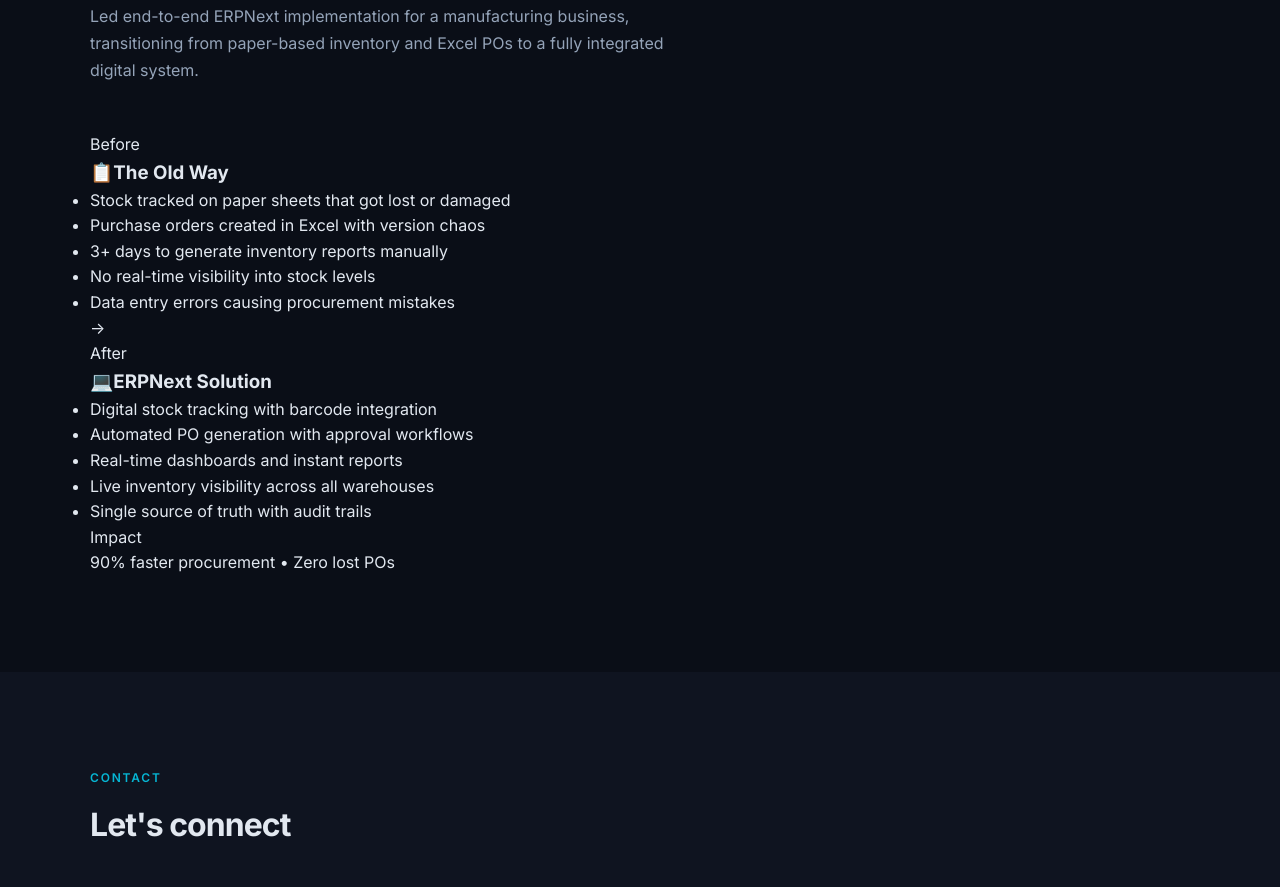
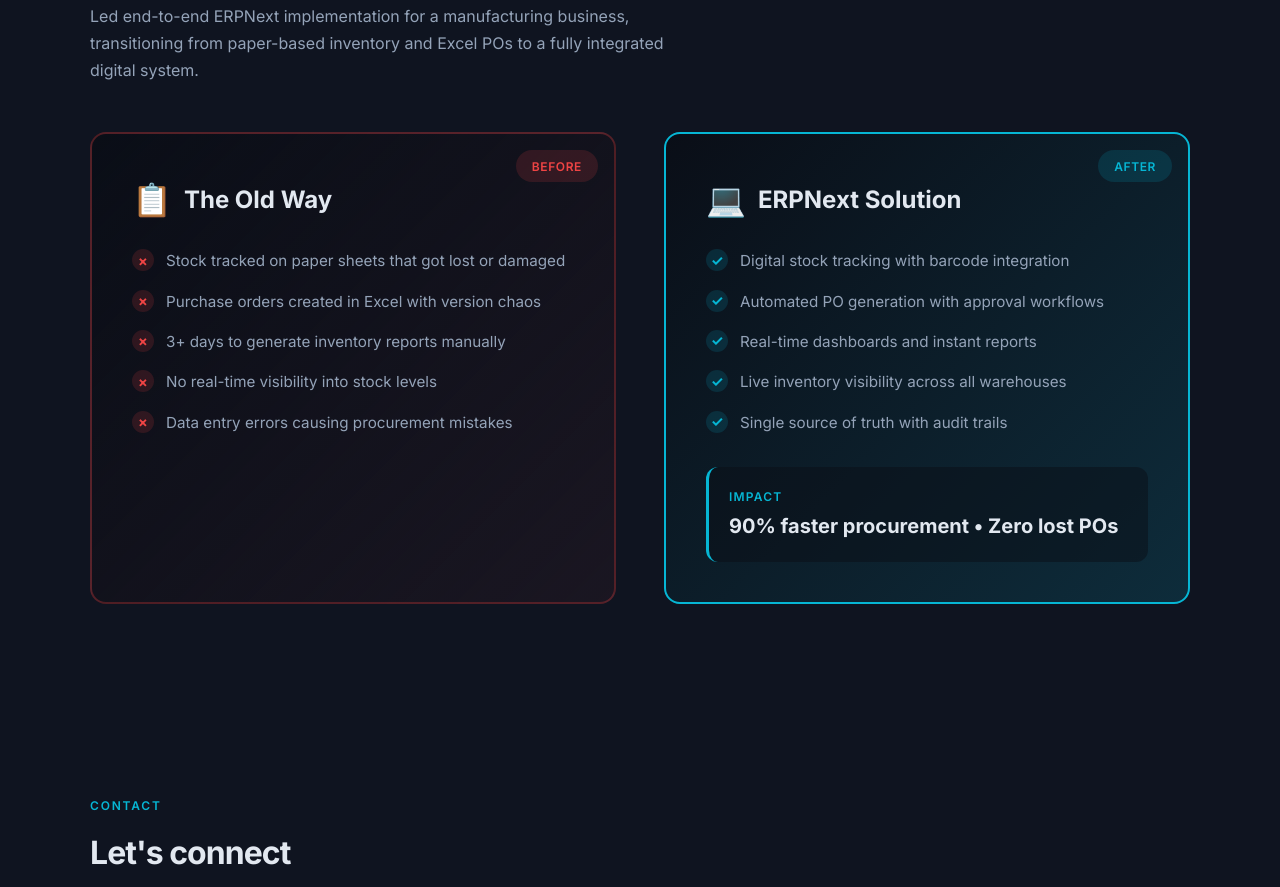
Before and after one commit to adithya-724/resume, a plain HTML site: page index.html in a window 1280 px wide. Shown: the part 4288-5175 px from the top of the page. Drawn offline with Linux system fonts and the light colour scheme.

Commit message:
Add Project Showcase styles

```diff
--- a/css/style.css
+++ b/css/style.css
@@ -167,3 +167,33 @@
   .about-stats{grid-template-columns:1fr 1fr}
   .section-title{font-size:1.65rem}
 }
+/* Project Showcase Section */
+#project-showcase{position:relative;z-index:1;background:var(--bg2);padding:6rem 2rem}
+.project-grid{display:grid;grid-template-columns:1fr 1fr;gap:3rem;max-width:1100px;margin:0 auto}
+.project-card{background:var(--bg);border-radius:16px;padding:2.5rem;position:relative;overflow:hidden;transition:all .4s ease;opacity:0;transform:translateY(40px)}
+.project-card.visible{opacity:1;transform:translateY(0)}
+.project-card.before{border:2px solid rgba(239,68,68,.3);background:linear-gradient(135deg,var(--bg) 0%,rgba(239,68,68,.05) 100%)}
+.project-card.after{border:2px solid var(--accent);background:linear-gradient(135deg,var(--bg) 0%,var(--accent-glow) 100%)}
+.project-card.before:hover{border-color:rgba(239,68,68,.5);transform:translateY(-5px)}
+.project-card.after:hover{border-color:var(--accent);transform:translateY(-5px)}
+.project-badge{position:absolute;top:1rem;right:1rem;padding:.4rem 1rem;border-radius:100px;font-size:.75rem;font-weight:600;text-transform:uppercase;letter-spacing:.05em}
+.project-card.before .project-badge{background:rgba(239,68,68,.15);color:#ef4444}
+.project-card.after .project-badge{background:var(--accent-glow);color:var(--accent)}
+.project-title{font-size:1.5rem;font-weight:700;margin-bottom:1.5rem;display:flex;align-items:center;gap:.75rem}
+.project-icon{font-size:2rem}
+.project-list{list-style:none;display:flex;flex-direction:column;gap:1rem}
+.project-list li{display:flex;align-items:flex-start;gap:.75rem;font-size:.95rem;color:var(--text2);line-height:1.6}
+.project-list li::before{content:'×';flex-shrink:0;width:22px;height:22px;border-radius:50%;background:rgba(239,68,68,.15);color:#ef4444;display:flex;align-items:center;justify-content:center;font-size:.9rem;font-weight:700}
+.project-card.after .project-list li::before{content:'✓';background:var(--accent-glow);color:var(--accent)}
+.project-result{margin-top:2rem;padding:1.25rem;border-radius:12px;background:rgba(10,14,23,.5);border-left:3px solid var(--accent)}
+.project-result-label{font-size:.75rem;font-weight:600;color:var(--accent);text-transform:uppercase;letter-spacing:.1em;margin-bottom:.25rem}
+.project-result-value{font-size:1.25rem;font-weight:700;color:var(--text)}
+.project-arrow{position:absolute;left:50%;top:50%;transform:translate(-50%,-50%);width:60px;height:60px;border-radius:50%;background:var(--bg);border:2px solid var(--border);display:flex;align-items:center;justify-content:center;font-size:1.5rem;z-index:10;transition:all .3s ease;opacity:0;transform:translate(-50%,-50%) scale(0.8)}
+.project-arrow.visible{opacity:1;transform:translate(-50%,-50%) scale(1)}
+.project-arrow:hover{border-color:var(--accent);background:var(--accent-glow)}
+
+@media(max-width:768px){
+  .project-grid{grid-template-columns:1fr;gap:2rem}
+  .project-arrow{display:none}
+  .project-card{padding:2rem 1.5rem}
+}
```
